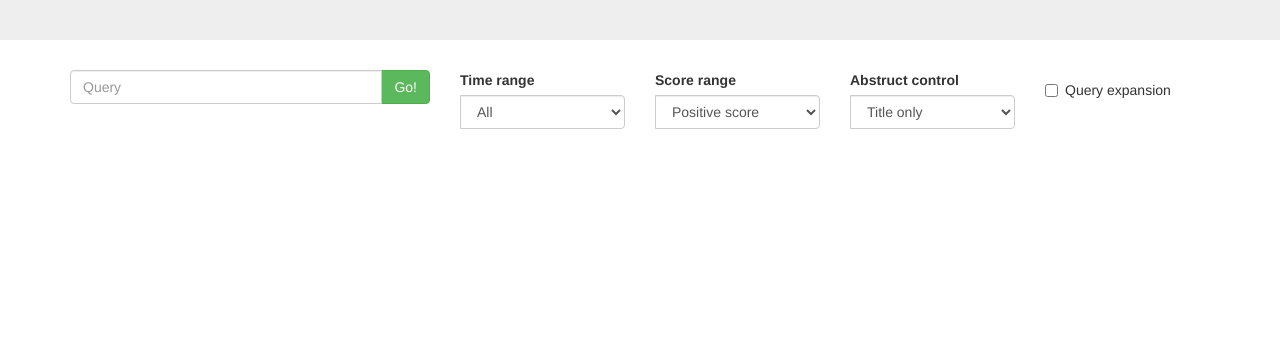
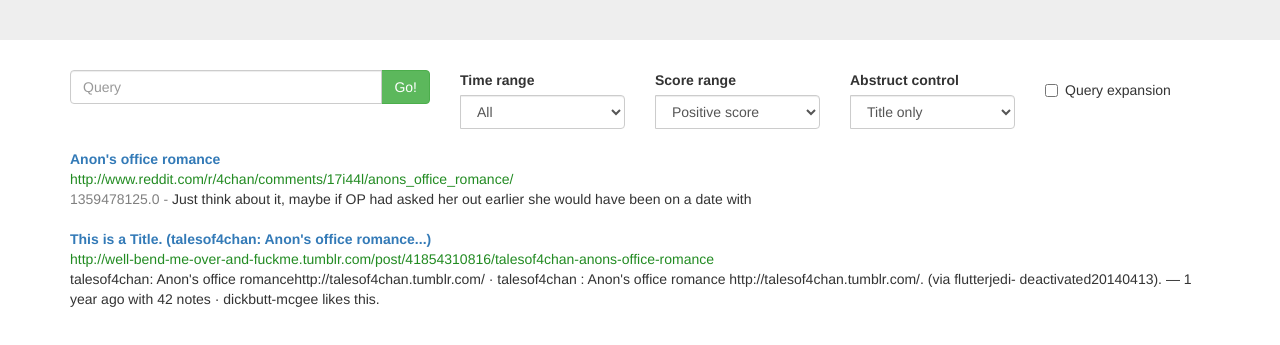
Before and after one commit to ntf/cuhk-information-retrieval, a plain HTML site: page Web/dist/index.html in a window 1280 px wide. Shown: the part 155-500 px from the top of the page. Drawn offline with nearby package versions, Linux system fonts and the light colour scheme.

Commit message:
Web output result draft format

```diff
--- a/Web/dist/index.html
+++ b/Web/dist/index.html
@@ -69,15 +69,28 @@
             </div>
           </div><!-- /.col-lg-2 -->
         </form>
-
-          <div class="container">
-
-            <!-- Please displace the search result here. (by Forte) -->
+      </div><!-- row -->
+      <div class="row"><div class="col-lg-12"><br></div></div>
+      <div class="row">
+        <div class="col-lg-12">
+          <dl>
+            <dt><a href="http://www.reddit.com/r/4chan/comments/17i44l/anons_office_romance/">Anon's office romance</a></dt>
+            <dd style="color:forestgreen">http://www.reddit.com/r/4chan/comments/17i44l/anons_office_romance/</dd>
+            <dd><span style="color:gray">1359478125.0 - </span>Just think about it, maybe if OP had asked her out earlier she would have been on a date with</dd>
+          </dl>
+        </div><!-- row -->
+        <div class="col-lg-12">
+          <dl>
+            <dt><a href="http://well-bend-me-over-and-fuckme.tumblr.com/post/41854310816/talesof4chan-anons-office-romance">This is a Title. (talesof4chan: Anon's office romance...)</a></dt>
+            <dd style="color:forestgreen">http://well-bend-me-over-and-fuckme.tumblr.com/post/41854310816/talesof4chan-anons-office-romance</dd>
+            <dd><span style="color:gray"></span>talesof4chan: Anon's office romancehttp://talesof4chan.tumblr.com/ · talesof4chan : Anon's office romance http://talesof4chan.tumblr.com/. (via flutterjedi- deactivated20140413). — 1 year ago with 42 notes · dickbutt-mcgee likes this.</dd>
+          </dl>
+        </div><!-- row -->
+      </div>
 
     </div>
 
-        </div>
-    </div>
+
     <!-- jQuery (necessary for Bootstrap's JavaScript plugins) -->
     <script src="https://ajax.googleapis.com/ajax/libs/jquery/1.11.1/jquery.min.js"></script>
     <!-- Include all compiled plugins (below), or include individual files as needed -->
```
Lines whose indentation alone changed are shown as unchanged.
